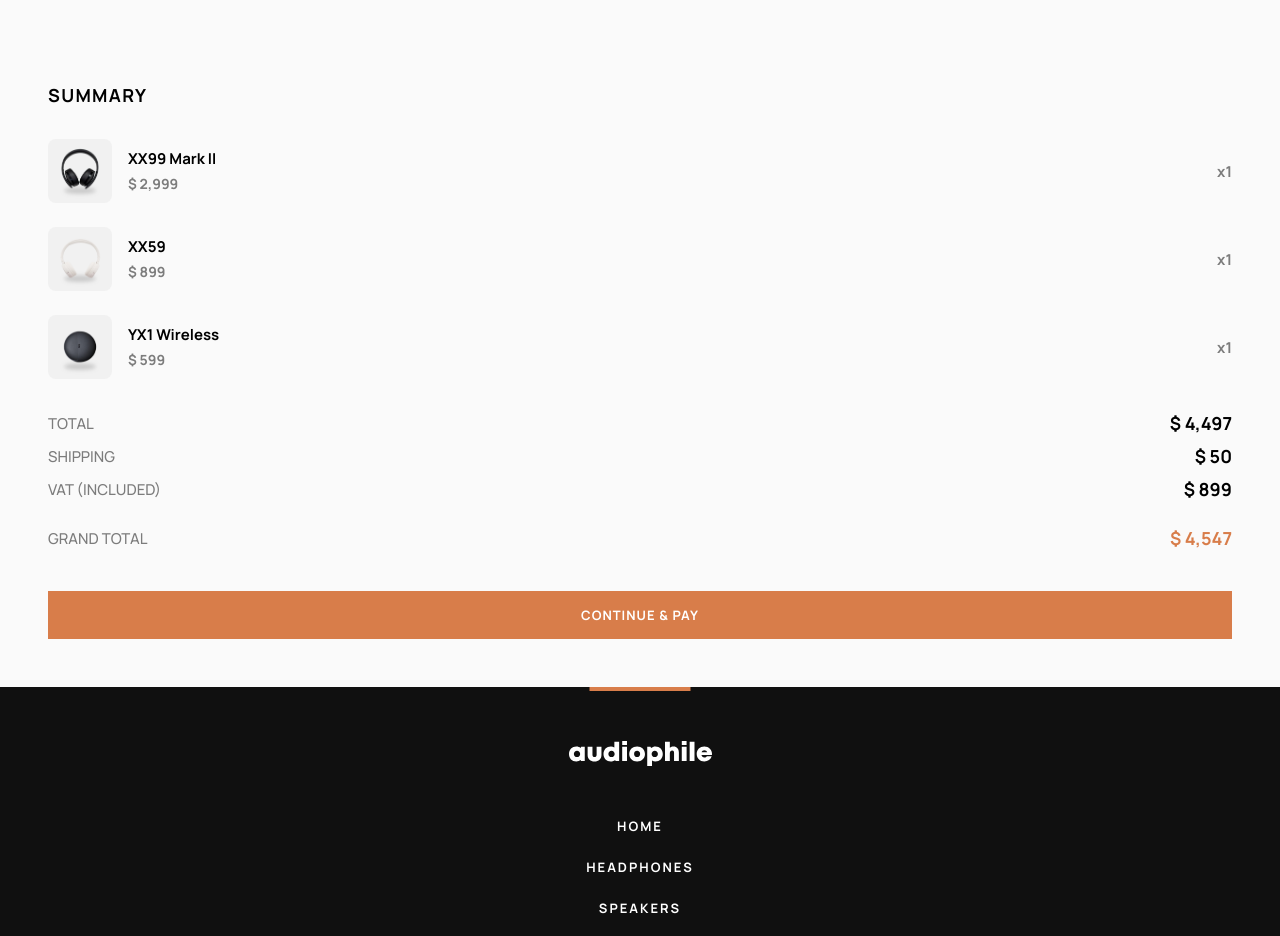
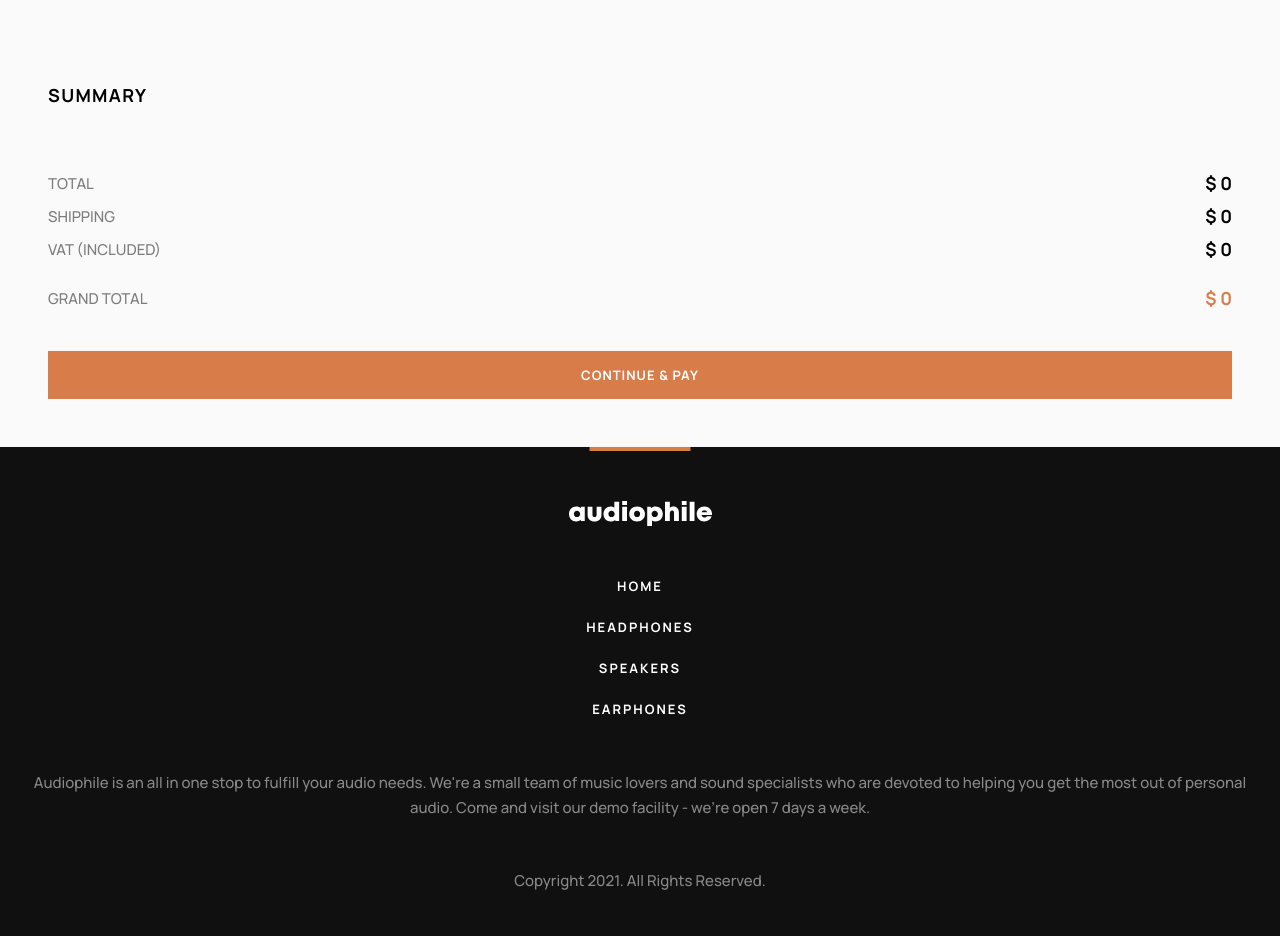
Before and after one commit to ryanbradley-webdev/audiophile, a React (Vite) app in the folder client/: page /checkout in a window 1280 px wide. Shown: the part 1520-2456 px from the top of the page. Built offline with nearby package versions, Linux system fonts and the light colour scheme.

Commit message:
Update cart context to expose cart total property to abstract cart total calculation to within cart context.

```diff
--- a/client/src/components/Cart/Cart.tsx
+++ b/client/src/components/Cart/Cart.tsx
@@ -4,7 +4,6 @@ import { formatCurrency } from '../../util/formatCurrency'
 import Button from '../Button/Button'
 import styles from './Cart.module.css'
 import { CartContext } from '../../contexts/CartContext'
-import { calculateCartTotal } from '../../util/calculateCartTotal'
 import CartItem from '../CartItem/CartItem'
 
 export default function Cart({
@@ -16,7 +15,8 @@ export default function Cart({
       cart,
       incrementQuantity,
       decrementQuantity,
-      emptyCart
+      emptyCart,
+      total
     } = useContext(CartContext)
 
     return (
@@ -63,7 +63,7 @@ export default function Cart({
                 </p>
 
                 <span>
-                    {formatCurrency(calculateCartTotal(cart))}
+                    {formatCurrency(total)}
                 </span>
 
             </div>
--- a/client/src/contexts/CartContext.tsx
+++ b/client/src/contexts/CartContext.tsx
@@ -1,4 +1,5 @@
 import { ReactNode, createContext, useState } from 'react'
+import { calculateCartTotal } from '../util/calculateCartTotal'
 
 export const CartContext = createContext({} as CartContext)
 
@@ -7,7 +8,7 @@ export default function CartProvider({
 }: {
     children: ReactNode
 }) {
-    const [cart, setCart] = useState<CartItem[]>(SAMPLE_CART)
+    const [cart, setCart] = useState<CartItem[]>([])
 
     const incrementQuantity = (id: string) => {
         setCart(prev => prev.map(item => {
@@ -59,7 +60,8 @@ export default function CartProvider({
         incrementQuantity,
         decrementQuantity,
         addItemToCart,
-        emptyCart
+        emptyCart,
+        total: calculateCartTotal(cart)
     }
 
     return (
@@ -70,170 +72,3 @@ export default function CartProvider({
         </CartContext.Provider>
     )
 }
-
-const SAMPLE_CART: CartItem[] = [
-    {
-        id: '4',
-        slug: "xx99-mark-two-headphones",
-        name: "XX99 Mark II",
-        image: {
-          desktop: '',
-          tablet: '',
-          mobile: ''
-        },
-        category: "headphones",
-        preview_img: '/x99-mark-two-category-preview.jpg',
-        isNew: true,
-        price: 2999,
-        description: "The new XX99 Mark II headphones is the pinnacle of pristine audio. It redefines your premium headphone experience by reproducing the balanced depth and precision of studio-quality sound.",
-        features: "Featuring a genuine leather head strap and premium earcups, these headphones deliver superior comfort for those who like to enjoy endless listening. It includes intuitive controls designed for any situation. Whether you’re taking a business call or just in your own personal space, the auto on/off and pause features ensure that you’ll never miss a beat.\n\nThe advanced Active Noise Cancellation with built-in equalizer allow you to experience your audio world on your terms. It lets you enjoy your audio in peace, but quickly interact with your surroundings when you need to. Combined with Bluetooth 5. 0 compliant connectivity and 17 hour battery life, the XX99 Mark II headphones gives you superior sound, cutting-edge technology, and a modern design aesthetic.",
-        includes: [
-          {
-            quantity: 1,
-            item: "Headphone unit"
-          },
-          {
-            quantity: 2,
-            item: "Replacement earcups"
-          },
-          {
-            quantity: 1,
-            item: "User manual"
-          },
-          {
-            quantity: 1,
-            item: "3.5mm 5m audio cable"
-          },
-          {
-            quantity: 1,
-            item: "Travel bag"
-          }
-        ],
-        gallery: {
-          desktop: [
-            '',
-            '',
-            ''
-          ],
-          tablet: [
-            '',
-            '',
-            ''
-          ],
-          mobile: [
-            '',
-            '',
-            ''
-          ]
-        },
-        quantity: 1
-    },
-    {
-        id: '2',
-        slug: "xx59-headphones",
-        name: "XX59",
-        image: {
-          desktop: '',
-          tablet: '',
-          mobile: ''
-        },
-        category: "headphones",
-        preview_img: '/x59-category-preview.jpg',
-        isNew: false,
-        price: 899,
-        description: "Enjoy your audio almost anywhere and customize it to your specific tastes with the XX59 headphones. The stylish yet durable versatile wireless headset is a brilliant companion at home or on the move.",
-        features: "These headphones have been created from durable, high-quality materials tough enough to take anywhere. Its compact folding design fuses comfort and minimalist style making it perfect for travel. Flawless transmission is assured by the latest wireless technology engineered for audio synchronization with videos.\n\nMore than a simple pair of headphones, this headset features a pair of built-in microphones for clear, hands-free calling when paired with a compatible smartphone. Controlling music and calls is also intuitive thanks to easy-access touch buttons on the earcups. Regardless of how you use the XX59 headphones, you can do so all day thanks to an impressive 30-hour battery life that can be rapidly recharged via USB-C.",
-        includes: [
-          {
-            quantity: 1,
-            item: "Headphone unit"
-          },
-          {
-            quantity: 2,
-            item: "Replacement earcups"
-          },
-          {
-            quantity: 1,
-            item: "User manual"
-          },
-          {
-            quantity: 1,
-            item: "3.5mm 5m audio cable"
-          }
-        ],
-        gallery: {
-          desktop: [
-            '',
-            '',
-            ''
-          ],
-          tablet: [
-            '',
-            '',
-            ''
-          ],
-          mobile: [
-            '',
-            '',
-            ''
-          ]
-        },
-        quantity: 1
-    },
-    {
-        id: '1',
-        slug: "yx1-earphones",
-        name: "YX1 Wireless",
-        image: {
-          desktop: '',
-          tablet: '',
-          mobile: ''
-        },
-        category: "earphones",
-        preview_img: '/yx1-category-preview.jpg',
-        isNew: true,
-        price: 599,
-        description: "Tailor your listening experience with bespoke dynamic drivers from the new YX1 Wireless Earphones. Enjoy incredible high-fidelity sound even in noisy environments with its active noise cancellation feature.",
-        features: "Experience unrivalled stereo sound thanks to innovative acoustic technology. With improved ergonomics designed for full day wearing, these revolutionary earphones have been finely crafted to provide you with the perfect fit, delivering complete comfort all day long while enjoying exceptional noise isolation and truly immersive sound.\n\nThe YX1 Wireless Earphones features customizable controls for volume, music, calls, and voice assistants built into both earbuds. The new 7-hour battery life can be extended up to 28 hours with the charging case, giving you uninterrupted play time. Exquisite craftsmanship with a splash resistant design now available in an all new white and grey color scheme as well as the popular classic black.",
-        includes: [
-          {
-            quantity: 2,
-            item: "Earphone unit"
-          },
-          {
-            quantity: 6,
-            item: "Multi-size earplugs"
-          },
-          {
-            quantity: 1,
-            item: "User manual"
-          },
-          {
-            quantity: 1,
-            item: "USB-C charging cable"
-          },
-          {
-            quantity: 1,
-            item: "Travel pouch"
-          }
-        ],
-        gallery: {
-          desktop: [
-            '',
-            '',
-            ''
-          ],
-          tablet: [
-            '',
-            '',
-            ''
-          ],
-          mobile: [
-            '',
-            '',
-            ''
-          ]
-        },
-        quantity: 1
-    }
-]
--- a/client/src/routes/Checkout/Checkout.tsx
+++ b/client/src/routes/Checkout/Checkout.tsx
@@ -5,7 +5,6 @@ import CheckoutCosts from '../../components/CheckoutCosts/CheckoutCosts'
 import Input from '../../components/Input/Input'
 import { CartContext } from '../../contexts/CartContext'
 import styles from './Checkout.module.css'
-import { calculateCartTotal } from '../../util/calculateCartTotal'
 import CartItem from '../../components/CartItem/CartItem'
 import { checkoutReducer, initialCheckout } from './util/checkoutReducer'
 import CashOnDeliveryIcon from '../../assets/CashOnDeliveryIcon'
@@ -17,7 +16,8 @@ import { Link } from 'react-router-dom'
 export default function Checkout() {
   const {
     cart,
-    emptyCart
+    emptyCart,
+    total
   } = useContext(CartContext)
 
   const [checkoutData, dispatch] = useReducer(checkoutReducer, initialCheckout)
@@ -47,6 +47,8 @@ export default function Checkout() {
 
   const handleSubmit = (e: React.FormEvent) => {
     e.preventDefault()
+
+    if (cart.length === 0) return
 
     setSubmitting(true)
 
@@ -238,8 +240,8 @@ export default function Checkout() {
           </div>
 
           <CheckoutCosts
-            total={calculateCartTotal(cart)}
-            vat={Math.floor(calculateCartTotal(cart) * 0.2)}
+            total={total}
+            vat={Math.floor(total * 0.2)}
           />
 
           <Button
@@ -304,7 +306,7 @@ export default function Checkout() {
               </p>
 
               <strong>
-                {formatCurrency(calculateCartTotal(cart))}
+                {formatCurrency(total)}
               </strong>
 
             </div>
--- a/client/src/types.d.ts
+++ b/client/src/types.d.ts
@@ -33,6 +33,7 @@ type CartContext = {
     decrementQuantity: (id: string) => void
     addItemToCart: (newProduct: CartItem) => void
     emptyCart: () => void
+    total: number
 }
 
 type CheckoutData = {
--- a/client/src/util/calculateCartTotal.ts
+++ b/client/src/util/calculateCartTotal.ts
@@ -1,4 +1,6 @@
 export const calculateCartTotal = (cart: CartItem[]) => {
+    if (cart.length === 0) return 0
+
     const total = cart.reduce((prevValue, currentValue) => (
         prevValue + (currentValue.quantity * currentValue.price)
     ), 0)
```
